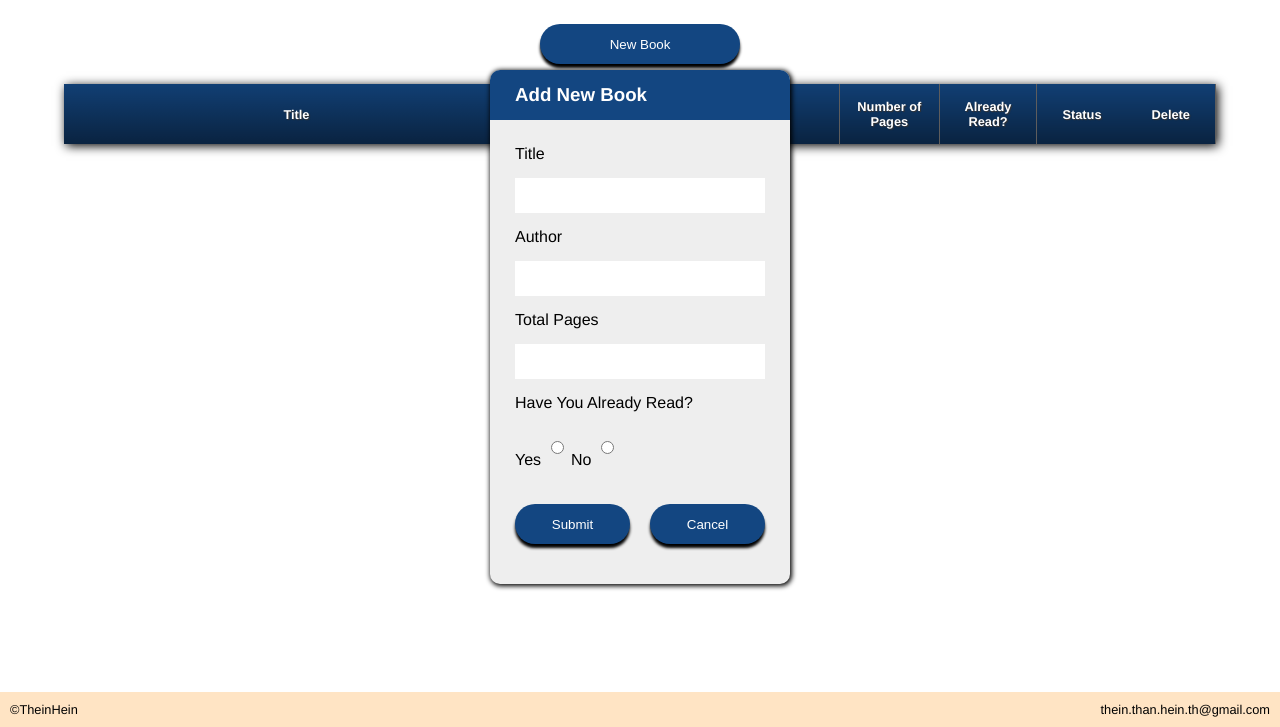
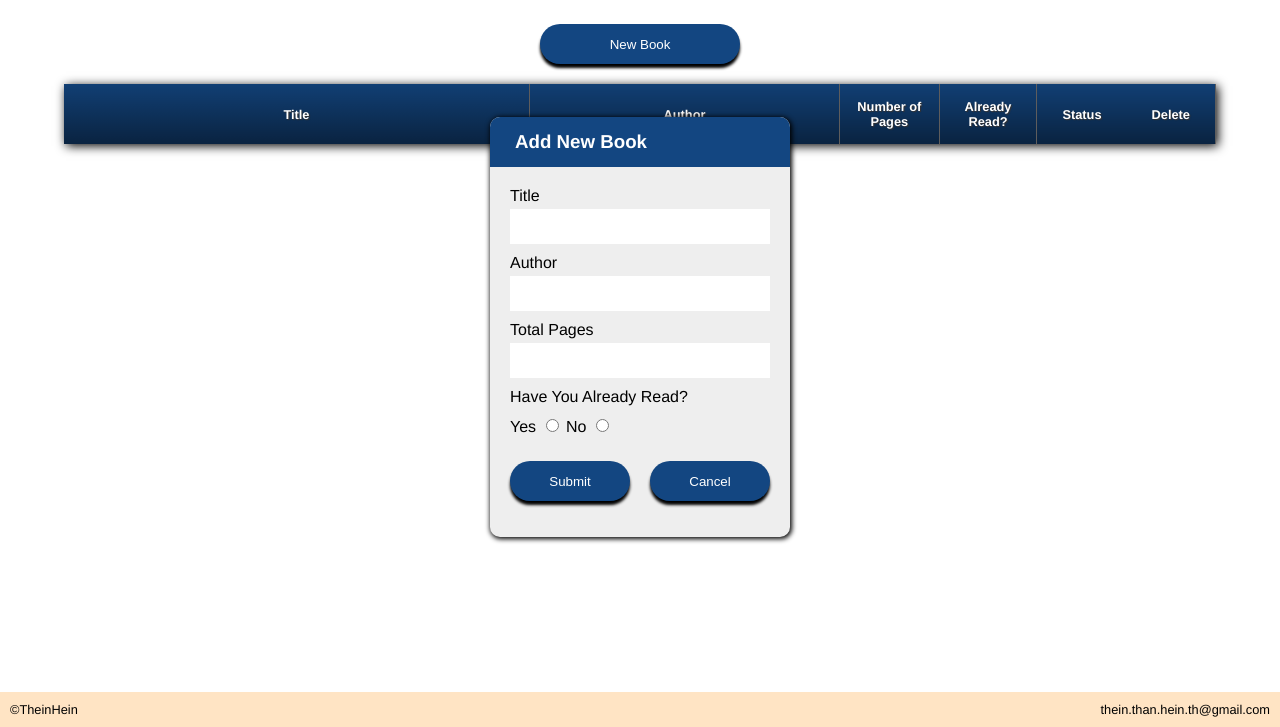
Before and after one commit to TheinHein/library, a plain HTML site: page index.html in a window 1280 px wide. Both pictures are taken after a click on the button "New Book". Shown: the part 73-800 px from the top of the page. Drawn offline with Linux system fonts and the light colour scheme.

Commit message:
finish library

```diff
--- a/index.html
+++ b/index.html
@@ -22,13 +22,21 @@
         <h3>Add New Book</h3>
       </div>
       <form action="#" id="new-form">
+        <div>
           <label for="title">Title</label>
           <input type="text" id="title" />
+        </div>
+        <div>
           <label for="author">Author</label>
           <input type="text" id="author" />
+        </div>
+        <div>
           <label for="numberOfPages">Total Pages</label>
           <input type="text" id="numberOfPages" />
+        </div>
+        <div>
           <label for="isRead">Have You Already Read?</label>
+        </div>
         <div>
           <label for="isRead">Yes</label>
           <input type="radio" name="isRead" id="isRead" value="Yes" />
--- a/style.css
+++ b/style.css
@@ -24,6 +24,7 @@ body {
   border-radius: 10px;
   width: 300px;
   min-width: 300px;
+  height: 420px;
 }
 
 .hidden {
@@ -33,15 +34,16 @@ body {
 #new-form {
   display: flex;
   flex-direction: column;
-  gap: 15px;
-  padding: 25px;
-  margin-bottom: 15px;
+  gap: 10px;
+  padding: 20px;
   text-align: left;
 }
 
-#new-form input {
+#new-form input[type="text"] {
   height: 35px;
   border: none;
+  width: 100%;
+  margin-top: 4px;
 }
 
 .form-title {
@@ -61,7 +63,7 @@ body {
 }
 
 .buttons {
-  margin-top: 20px;
+  margin-top: 15px;
   display: flex;
   gap: 20px;
 }
```
Lines whose indentation alone changed are shown as unchanged.
